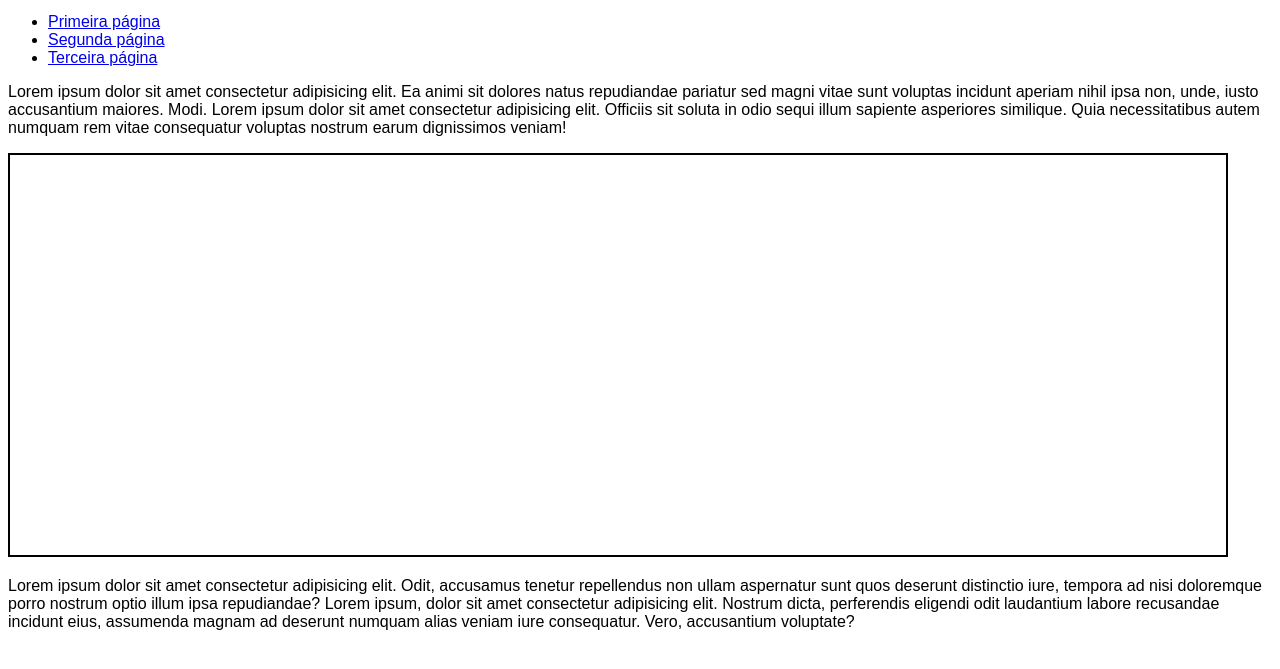
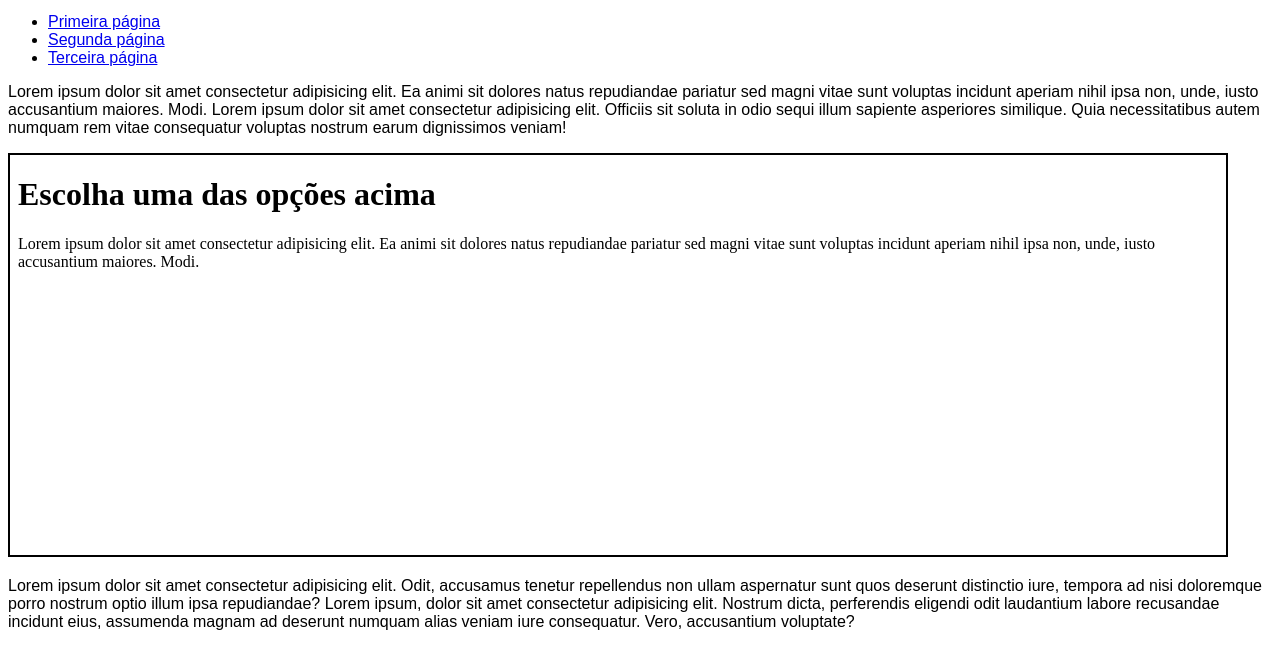
Before and after one commit to GuilhermeSFMoraes/Estudos, a plain HTML site: page html-css/024/inframe003.html in a window 1280 px wide. Shown: the part 119-788 px from the top of the page. Drawn offline with Linux system fonts and the light colour scheme.

Commit message:
Att iframe

```diff
--- a/html-css/024/inframe003.html
+++ b/html-css/024/inframe003.html
@@ -26,7 +26,7 @@
         <li><a href="pagina-extra/pag003.html" target="frame">Terceira página</a></li>
     </ul>
     <p>Lorem ipsum dolor sit amet consectetur adipisicing elit. Ea animi sit dolores natus repudiandae pariatur sed magni vitae sunt voluptas incidunt aperiam nihil ipsa non, unde, iusto accusantium maiores. Modi. Lorem ipsum dolor sit amet consectetur adipisicing elit. Officiis sit soluta in odio sequi illum sapiente asperiores similique. Quia necessitatibus autem numquam rem vitae consequatur voluptas nostrum earum dignissimos veniam!</p>
-    <iframe src="" id="tela" name="frame">
+    <iframe srcdoc="<h1>Escolha uma das opções acima</h1><p>Lorem ipsum dolor sit amet consectetur adipisicing elit. Ea animi sit dolores natus repudiandae pariatur sed magni vitae sunt voluptas incidunt aperiam nihil ipsa non, unde, iusto accusantium maiores. Modi.</p>" id="tela" name="frame">
         <p>Infelizmente seu navegador não é compativel</p>
     </iframe>
     <p>Lorem ipsum dolor sit amet consectetur adipisicing elit. Odit, accusamus tenetur repellendus non ullam aspernatur sunt quos deserunt distinctio iure, tempora ad nisi doloremque porro nostrum optio illum ipsa repudiandae? Lorem ipsum, dolor sit amet consectetur adipisicing elit. Nostrum dicta, perferendis eligendi odit laudantium labore recusandae incidunt eius, assumenda magnam ad deserunt numquam alias veniam iure consequatur. Vero, accusantium voluptate?</p>
```
